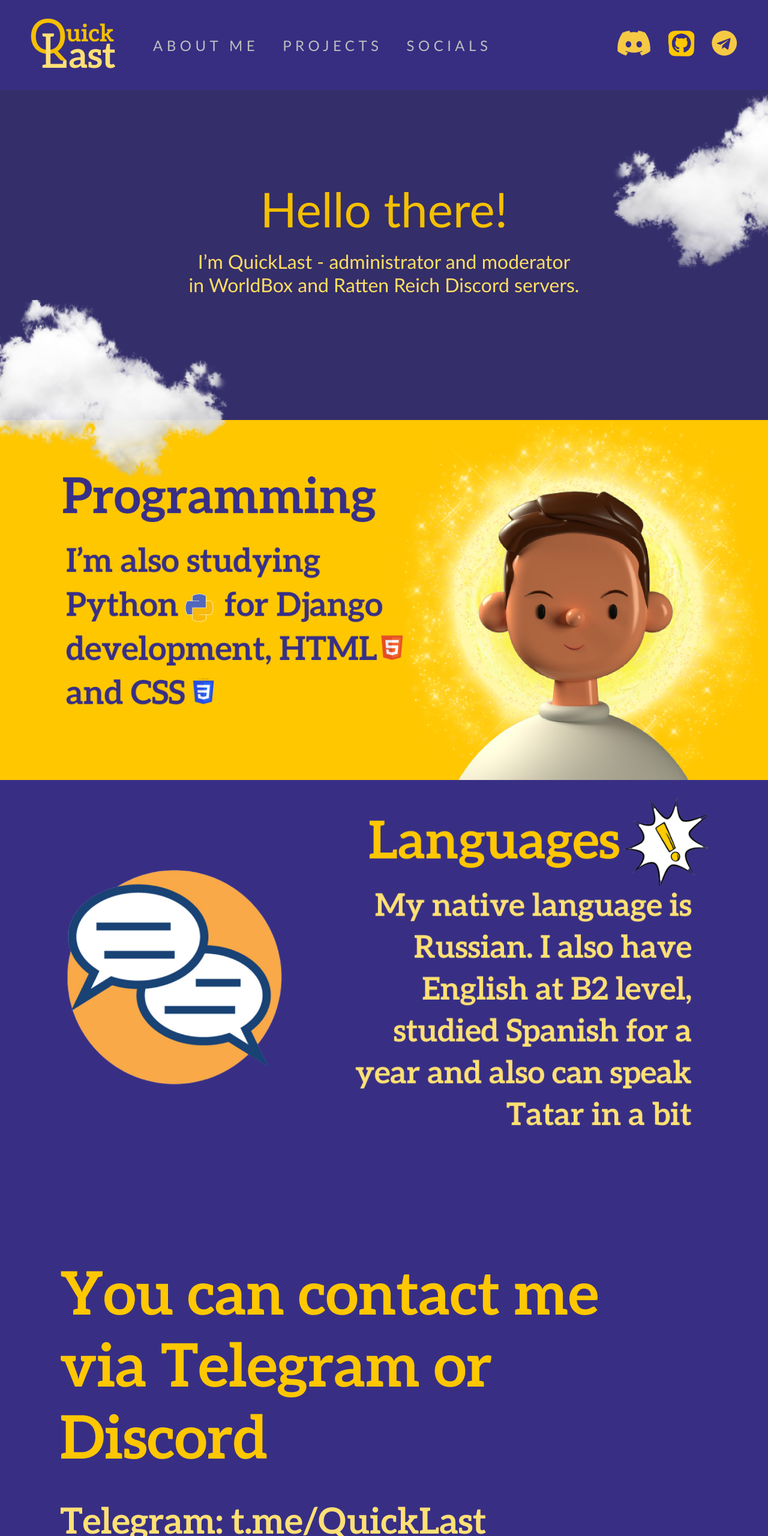
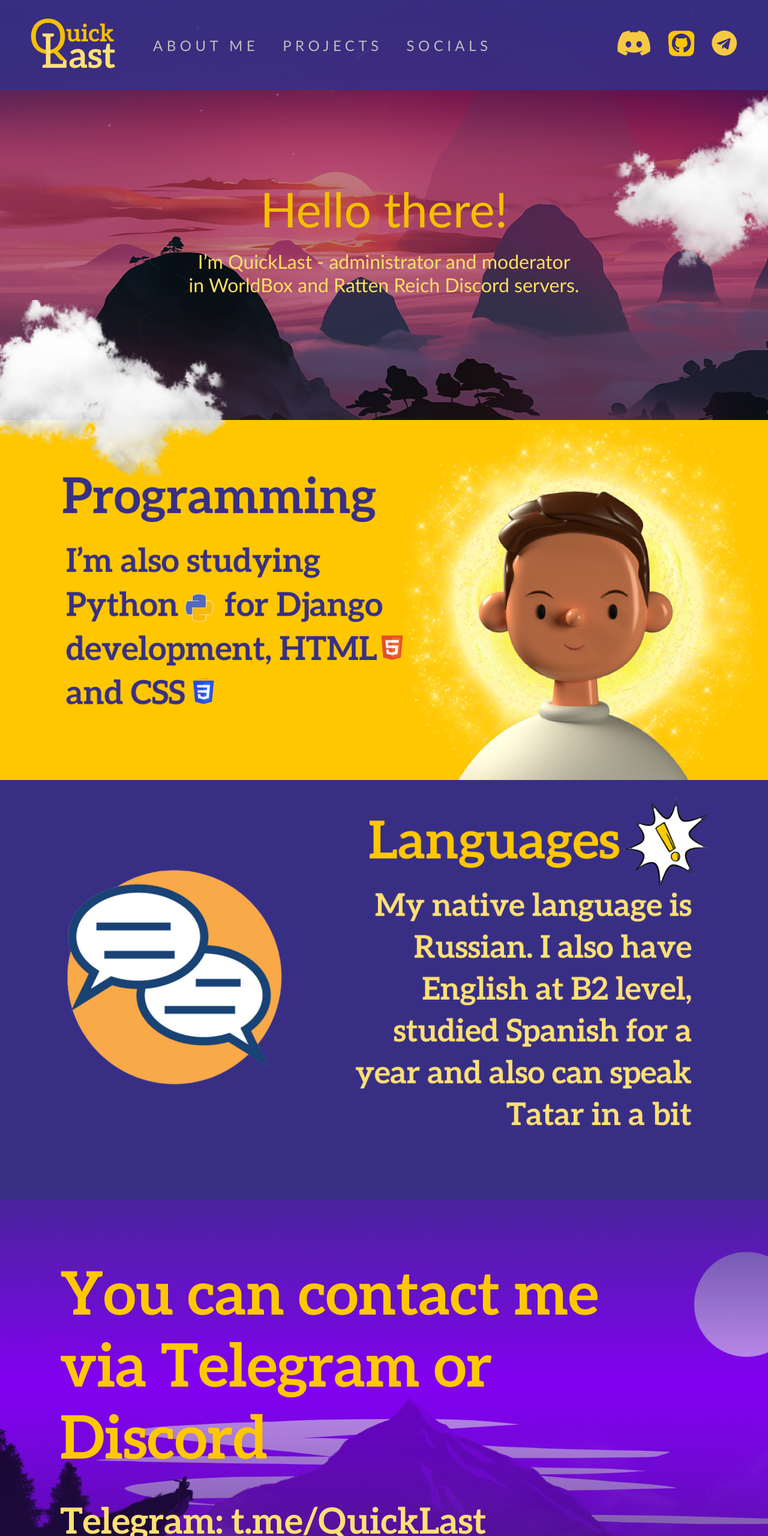
Before and after one commit to QuickLast/landing, a plain HTML site: page index.html in a window 1280 px wide. Shown: the top 2560 px of the page at 60% size. Drawn offline with Linux system fonts and the light colour scheme.

Commit message:
Update style.css

```diff
--- a/css/style.css
+++ b/css/style.css
@@ -124,7 +124,7 @@ color: rgb(255, 224, 116)
   padding-top: 150px;
   width: 100%;
   height: 550px;
-  background-image: url(images/am_background.png);
+  background-image: url(../images/am_background.png);
   background-blend-mode: multiply;
   background-color:rgba(44, 44, 44, 0.3);
 }
@@ -210,7 +210,7 @@ color: rgb(255, 224, 116)
 #contacts {
   width: 100%;
   height: 800px;
-  background-image: url(images/c_background.png);
+  background-image: url(../images/c_background.png);
 }
 #c-text {
   float: left;
```
